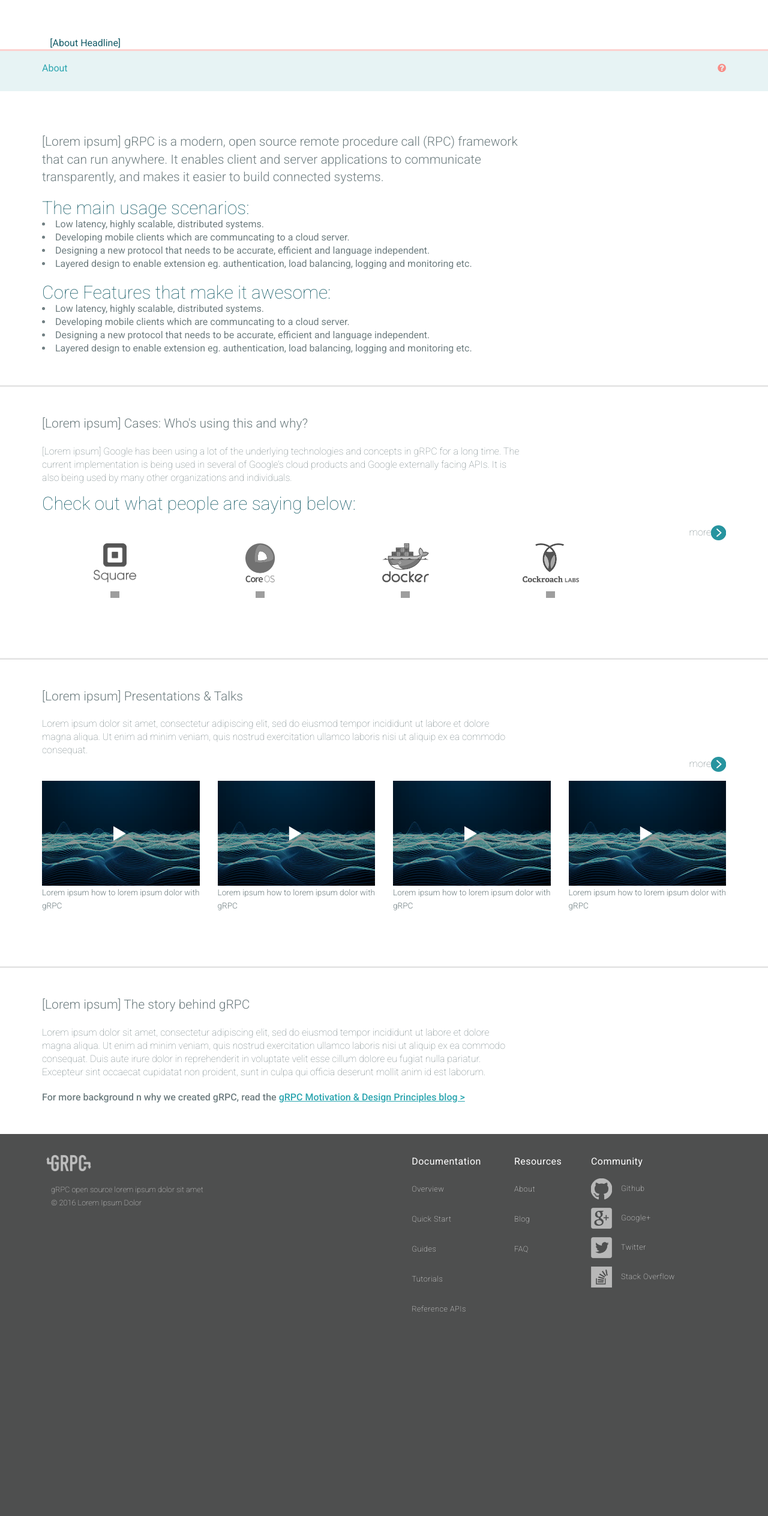
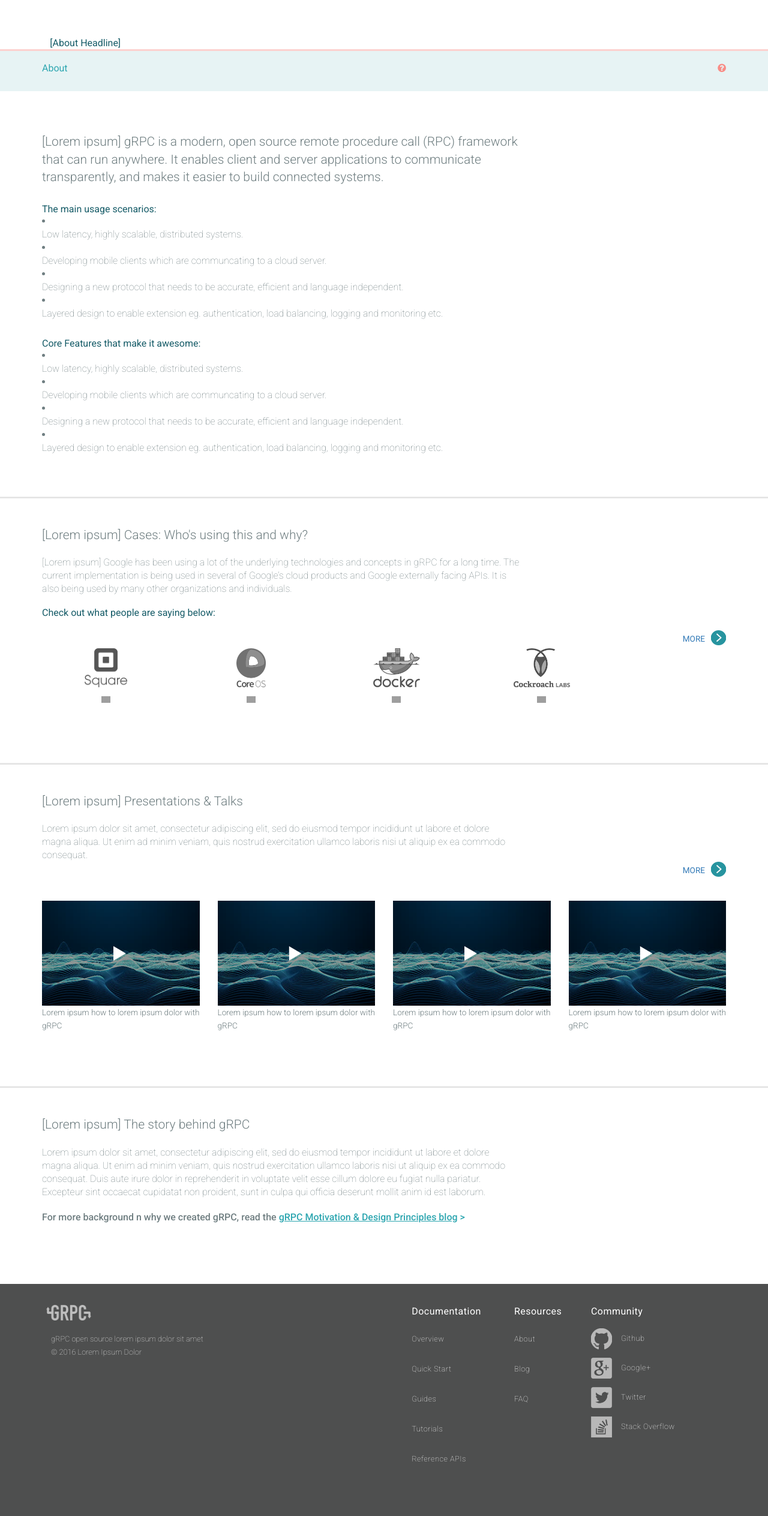
Before and after one commit to grpc/grpc.github.io, a Jekyll site: the page built from about/index.html, in a window 1280 px wide. Shown: the whole page at 60% size. Built offline with Jekyll 4.4.1, drawn with Linux system fonts in a browser that asks for light colours; nearby versions of some CDN libraries; Markdown is read by kramdown in place of the engine named in the settings; before the commit the page ends 2278 px from its top, so only the background shows below that; grey boxes are pictures that could not be loaded.

Commit message:
finish about page styling + mobile

```diff
--- a/_sass/modules/_buttons.scss
+++ b/_sass/modules/_buttons.scss
@@ -42,3 +42,11 @@
     }
   }
 }
+
+.btn-link {
+  text-transform: uppercase;
+  display: inline-block;
+  &::hover {
+    cursor: pointer;
+  }
+}
--- a/_sass/pages/_about.scss
+++ b/_sass/pages/_about.scss
@@ -14,42 +14,67 @@
 
     .about-max {
         max-width: 70%;
+
+        @media(max-width: 768px) {
+            max-width: 100%;
+        }
     }
 
     .about-lists {
         list-style: disc inside;
     }
 
+    .intro {
+        margin-bottom: 20px;
+    }
+
+    .main-usage-title {
+        padding: 10px 0 0 0;
+    }
+
     .core-features-title {
-        margin: 20px 0 0 0;
+        margin: 30px 0 0 0;
     }
 
     .case-studies-title {
-        margin: 15px 0 20px 0;
+        margin: 20px 0;
     }
 
     .more-btn {
         position: absolute;
         right: 0;
+
+        @media(max-width: 990px) {
+            bottom: 25px;
+        }
     }
 
-    .more-btn-text::after {
-        content: '';
-        display: inline-block;
-        vertical-align: middle;
-        background: url('../img/more-arrow.png') no-repeat center/cover;
-        width: 25px;
-        height: 25px;
+    .more-btn-text {
+        font-size: .85em;
+        &::after {
+            content: '';
+            display: inline-block;
+            vertical-align: bottom;
+            background: url('../img/more-arrow.png') no-repeat center/cover;
+            width: 25px;
+            height: 25px;
+            margin: 0 0 0 10px;
+        }
     }
 
     .case-studies-container {
-        margin: 35px 0;
+        margin-top: 35px;
+        margin-bottom: 35px;
         max-width: 85%;
 
         &::after {
           content: '';
           display: table;
           width: 100%;
+        }
+
+        @media(max-width: 768px) {
+            max-width: 100%;
         }
     }
 
@@ -72,7 +97,7 @@
     }
 
     .pt-container {
-        margin-top: 40px;
+        margin-top: 65px;
         margin-bottom: 40px;
 
         &::after {
@@ -92,12 +117,18 @@
         font-weight: 300;
     }
 
+    .story {
+        padding: 50px 0 100px;
+    }
+
     .more-story {
         font-weight: 500;
         margin: 20px 0 0;
 
-        a {
+        .underline {
             text-decoration: underline;
         }
+
     }
+
 }
--- a/about/index.html
+++ b/about/index.html
@@ -10,20 +10,20 @@
 <section class="about-sections intro">
     <p class="about-max lead">[Lorem ipsum] gRPC is a modern, open source remote procedure call (RPC) framework that can run anywhere. It enables client and server applications to communicate transparently, and makes it easier to build connected systems.</p>
 
-    <h3 class="main-usage-title">The main usage scenarios:</h3>
+    <h4 class="main-usage-title">The main usage scenarios:</h4>
     <ul class="about-lists">
-        <li>Low latency, highly scalable, distributed systems.</li>
-        <li>Developing mobile clients which are communcating to a cloud server.</li>
-        <li>Designing a new protocol that needs to be accurate, efficient and language independent.</li>
-        <li>Layered design to enable extension eg. authentication, load balancing, logging and monitoring etc.</li>
+        <li><p>Low latency, highly scalable, distributed systems.</p></li>
+        <li><p>Developing mobile clients which are communcating to a cloud server.</p></li>
+        <li><p>Designing a new protocol that needs to be accurate, efficient and language independent.</p></li>
+        <li><p>Layered design to enable extension eg. authentication, load balancing, logging and monitoring etc.</p></li>
     </ul>
 
-    <h3 class="core-features-title">Core Features that make it awesome:</h3>
+    <h4 class="core-features-title">Core Features that make it awesome:</h4>
     <ul class="about-lists">
-        <li>Low latency, highly scalable, distributed systems.</li>
-        <li>Developing mobile clients which are communcating to a cloud server.</li>
-        <li>Designing a new protocol that needs to be accurate, efficient and language independent.</li>
-        <li>Layered design to enable extension eg. authentication, load balancing, logging and monitoring etc.</li>
+        <li><p>Low latency, highly scalable, distributed systems.</p></li>
+        <li><p>Developing mobile clients which are communcating to a cloud server.</p></li>
+        <li><p>Designing a new protocol that needs to be accurate, efficient and language independent.</p></li>
+        <li><p>Layered design to enable extension eg. authentication, load balancing, logging and monitoring etc.</p></li>
     </ul>
 </section>
 
@@ -32,32 +32,32 @@
 <section class="about-sections case-studies">
     <p class="about-max lead">[Lorem ipsum] Cases: Who's using this and why?</p>
     <p class="about-max">[Lorem ipsum] Google has been using a lot of the underlying technologies and concepts in gRPC for a long time. The current implementation is being used in several of Google’s cloud products and Google externally facing APIs. It is also being used by many other organizations and individuals.</p>
-    <h3 class="case-studies-title">Check out what people are saying below:</h3>
+    <h4 class="case-studies-title">Check out what people are saying below:</h4>
 
     <div class="more-btn">
-        <p class="more-btn-text">more</p>
+        <p class="more-btn-text btn-link">more</p>
     </div>
 
-    <div class="case-studies-container">
-        <div class="col-md-3 case-studies-link">
+    <div class="case-studies-container row">
+        <div class="col-md-3 col-sm-6 col-xs-6 case-studies-link">
             <a href="#">
                 <img class="case-studies-img" src="../img/square-icon.png" />
                 <img class="external-link-icon" src="../img/external-link-icon.png" />
             </a>
         </div>
-        <div class="col-md-3 case-studies-link">
+        <div class="col-md-3 col-sm-6 col-xs-6 case-studies-link">
             <a href="#">
                 <img class="case-studies-img" src="../img/coreos-icon.png" />
                 <img class="external-link-icon" src="../img/external-link-icon.png" />
             </a>
         </div>
-        <div class="col-md-3 case-studies-link">
+        <div class="col-md-3 col-sm-6 col-xs-6 case-studies-link">
             <a href="#">
                 <img class="case-studies-img" src="../img/docker-icon.png" />
                 <img class="external-link-icon" src="../img/external-link-icon.png" />
             </a>
         </div>
-        <div class="col-md-3 case-studies-link">
+        <div class="col-md-3 col-sm-6 col-xs-6 case-studies-link">
             <a href="#">
                 <img class="case-studies-img" src="../img/cockroach-icon.png" />
                 <img class="external-link-icon" src="../img/external-link-icon.png" />
@@ -73,32 +73,32 @@
     <p class="about-max">Lorem ipsum dolor sit amet, consectetur adipiscing elit, sed do eiusmod tempor incididunt ut labore et dolore magna aliqua. Ut enim ad minim veniam, quis nostrud exercitation ullamco laboris nisi ut aliquip ex ea commodo consequat.</p>
 
     <div class="more-btn">
-        <p class="more-btn-text">more</p>
+        <p class="more-btn-text btn-link">more</p>
     </div>
 
     <div class="pt-container row">
-        <div class="col-md-3 pt">
+        <div class="col-md-3 col-sm-6 col-xs-12 pt">
             <div class="pt-content">
                 <div class="pt-video">
                 </div>
                 <p class="pt-desc">Lorem ipsum how to lorem ipsum dolor with gRPC</p>
             </div>
         </div>
-        <div class="col-md-3 pt">
+        <div class="col-md-3 col-sm-6 col-xs-12 pt">
             <div class="pt-content">
                 <div class="pt-video">
                 </div>
                 <p class="pt-desc">Lorem ipsum how to lorem ipsum dolor with gRPC</p>
             </div>
         </div>
-        <div class="col-md-3 pt">
+        <div class="col-md-3 col-sm-6 col-xs-12 pt">
             <div class="pt-content">
                 <div class="pt-video">
                 </div>
                 <p class="pt-desc">Lorem ipsum how to lorem ipsum dolor with gRPC</p>
             </div>
         </div>
-        <div class="col-md-3 pt">
+        <div class="col-md-3 col-sm-6 col-xs-12 pt">
             <div class="pt-content">
                 <div class="pt-video">
                 </div>
@@ -114,5 +114,5 @@
     <p class="about-max lead">[Lorem ipsum] The story behind gRPC</p>
     <p class="about-max">Lorem ipsum dolor sit amet, consectetur adipiscing elit, sed do eiusmod tempor incididunt ut labore
     et dolore magna aliqua. Ut enim ad minim veniam, quis nostrud exercitation ullamco laboris nisi ut aliquip ex ea commodo consequat. Duis aute irure dolor in reprehenderit in voluptate velit esse cillum dolore eu fugiat nulla pariatur. Excepteur sint occaecat cupidatat non proident, sunt in culpa qui officia deserunt mollit anim id est laborum.</p>
-    <p class="more-story">For more background n why we created gRPC, read the <a href="#">gRPC Motivation & Design Principles blog ></a></p>
+    <p class="more-story">For more background n why we created gRPC, read the <a href="#"><span class="underline">gRPC Motivation & Design Principles blog</span> ></a></p>
 </section
```
